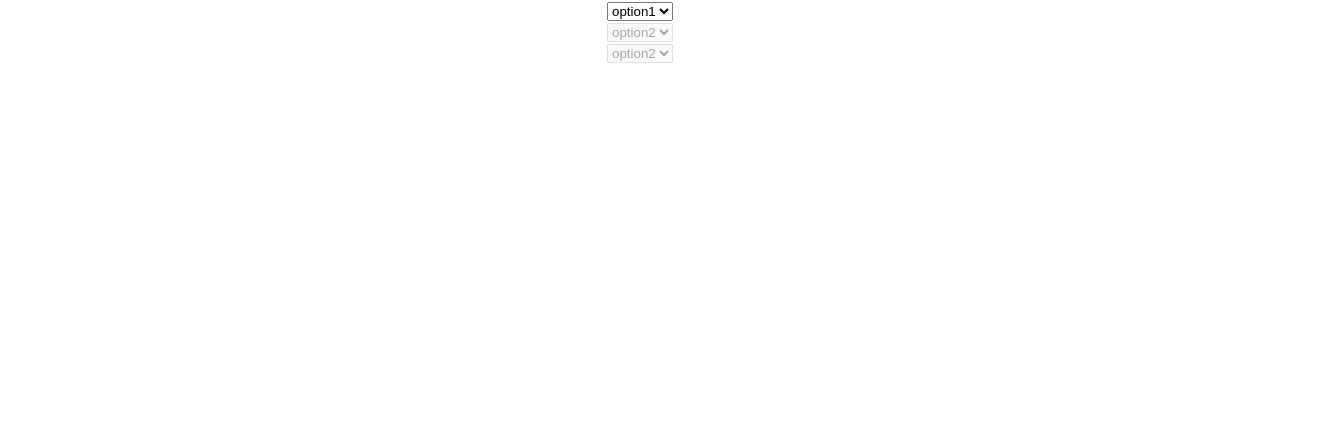
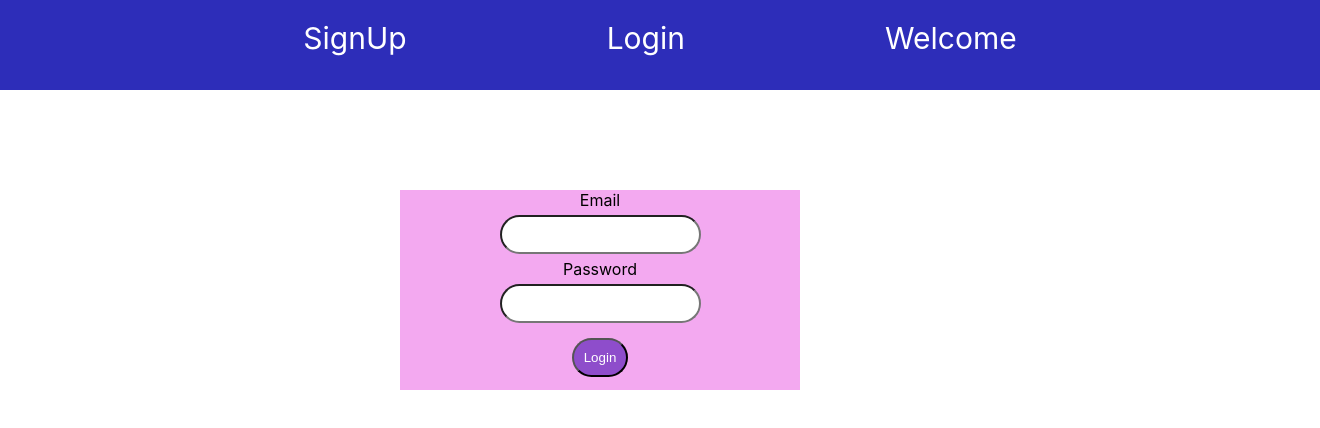
Before and after one commit to lallyk/assignments, a React (Create React App) app: page /login in a window 1280 px wide. Shown: the top 428 px of the page, 1320 px wide, since content can reach past the window. Built offline with nearby package versions, Linux system fonts and the light colour scheme.

Commit message:
final commit

```diff
--- a/src/App.js
+++ b/src/App.js
@@ -1,72 +1,34 @@
+import React from 'react';
+import './App.css';
+import SignUp from './SignUp';
+import LoginForm from './LoginForm';
+import {Route,Switch,Redirect} from 'react-router-dom';
+import Header from './Header';
+import Welcome from './Welcome';
 
-import './App.css';
-import React,{useState} from 'react';
 function App() {
-  const options = ["option1", "option2", "option3"];
-  const [selected1, setSelected1] = useState(options[0]);
-  const [selected2, setSelected2] = useState(options[0]);
-  const [selected3, setSelected3] = useState(options[0]);
+  const isloggedIn = localStorage.getItem('isLoggedIn') === 'true';
 
-  const handleChange1 = (event) => {
-    const { value } = event.target;
-    setSelected1(value);
-    setSelected2(value === "option1" ? options[0] : selected2);
-    setSelected3(value === "option1" ? options[0] : selected3);
-  };
+  return(
+    <div>
+      <Header />
+      <Switch>
+        <Route path="/signup">
+          <SignUp />
+        </Route>
+        <Route path="/login">
+          <LoginForm />
+        </Route>
+        <Route path="/welcome">
+        {!isloggedIn && <Redirect to="/login" />}
+        {isloggedIn && <Welcome />}</Route>
 
-  const handleChange2 = (event) => {
-    setSelected2(event.target.value);
-  };
+      </Switch>
 
-  const handleChange3 = (event) => {
-    setSelected3(event.target.value);
-  };
+    </div>
 
-  return (
-    <div className="App">
-      <form>
-        <select value={selected1} onChange={handleChange1}>
-          {options.map((value) => (
-            <option value={value} key={value}>
-              {value}
-            </option>
-          ))}
-        </select>
-      </form>
-      <form>
-        <select
-          value={selected2}
-          onChange={handleChange2}
-          disabled={selected1 === options[0]}
-        >
-          {options.map(
-            (value) =>
-              value !== selected1 && (
-                <option value={value} key={value}>
-                  {value}
-                </option>
-              )
-          )}
-        </select>
-      </form>
-      <form>
-        <select
-          value={selected3}
-          onChange={handleChange3}
-          disabled={selected1 === options[0]}
-        >
-          {options.map(
-            (value) =>
-              value !== selected1 && (
-                <option value={value} key={value}>
-                  {value}
-                </option>
-              )
-          )}
-        </select>
-      </form>
-    </div>
-  );
+  )
+
 }
 
 export default App;
--- /dev/null
+++ b/src/Header.js
@@ -0,0 +1,15 @@
+import { NavLink } from "react-router-dom";
+import classes from './Header.module.css';
+const Header=()=>{
+return(
+    <div>
+      <header>
+    <nav>
+      <NavLink to="/signup">SignUp</NavLink>
+      <NavLink to="/login">Login</NavLink>
+      <NavLink to="/welcome">Welcome</NavLink>
+    </nav></header>
+    </div>
+  )
+}
+export default Header;
--- /dev/null
+++ b/src/Header.module.css
@@ -0,0 +1,18 @@
+header{
+    background-color: rgb(45, 45, 185);
+    color: white;
+    width:100%;
+    height:50px;
+    justify-content: space-between;
+    text-align:center;
+    padding: 20px;
+}
+a{
+    color:white;
+    justify-content: space-between;
+    padding:90px;
+    font-size: 30px;
+    text-decoration: none;
+    margin:10px;
+
+}
--- /dev/null
+++ b/src/LoginForm.js
@@ -0,0 +1,59 @@
+import React, { useRef} from "react";
+import { useHistory } from "react-router-dom";
+import classes from "./LoginForm.module.css";
+
+    const LoginForm = () => {
+      const email = useRef();
+      const password = useRef();
+      const history=useHistory();
+
+      const loginHandler = async (event) => {
+        event.preventDefault();
+        try {
+          const res = await fetch("https://identitytoolkit.googleapis.com/v1/accounts:signInWithPassword?key=AIzaSyD2EJRPXcBuyD70QslhVimHxf3tO_QB3h8", {
+            method: "POST",
+            body: JSON.stringify({
+              email: email.current.value,
+              password: password.current.value,
+              returnSecureToken: true,
+            }),
+            headers: {
+              "Content-Type": "application/json",
+            },
+          });
+
+          const data = await res.json();
+
+          if (res.ok) {
+            console.log(data);
+            localStorage.setItem('isLoggedIn', 'true');
+            history.push('/welcome');
+
+          } else {
+            throw new Error(data.error.message);
+          }
+        } catch (err) {
+          alert(err.message);
+        }
+      };
+
+      return (
+        <div >
+          <form className={classes.container} onSubmit={loginHandler}>
+            <center>
+            <label htmlFor="email">Email</label>
+            <div>
+            <input id="email" type="email" ref={email} /></div>
+            <label htmlFor="password">Password</label>
+            <div><input id="password" type="password" ref={password} /></div>
+            <div>
+              <button type="submit">
+                Login
+              </button>
+            </div></center>
+          </form>
+        </div>
+      );
+    };
+
+    export default LoginForm;
--- /dev/null
+++ b/src/LoginForm.module.css
@@ -0,0 +1,23 @@
+form{
+    background-color: rgb(243, 169, 240);
+    width: 400px;
+    height: 200px;
+    margin:100px 200px 200px 400px;
+}
+label{
+    text-align: center;
+    padding:10px;
+}
+input{
+    border-radius: 20px;
+    padding:10px;
+    margin:5px;
+}
+button{
+    border-radius: 20px;
+    padding:10px;
+    margin:10px;
+    color:white;
+    background-color: rgb(142, 77, 203);
+
+}
--- /dev/null
+++ b/src/SignUp.js
@@ -0,0 +1,55 @@
+import React, { useRef} from "react";
+import classes from "./SignUp.module.css";
+
+    const SignUp = () => {
+      const email = useRef();
+      const password = useRef();
+
+      const signupHandler = async (event) => {
+        event.preventDefault();
+        try {
+          const res = await fetch("https://identitytoolkit.googleapis.com/v1/accounts:signUp?key=AIzaSyD2EJRPXcBuyD70QslhVimHxf3tO_QB3h8", {
+            method: "POST",
+            body: JSON.stringify({
+              email: email.current.value,
+              password: password.current.value,
+              returnSecureToken: true,
+            }),
+            headers: {
+              "Content-Type": "application/json",
+            },
+          });
+
+          const data = await res.json();
+
+          if (res.ok) {
+            localStorage.setItem('isLoggedIn', 'true');
+            console.log(data);
+          } else {
+            throw new Error(data.error.message);
+          }
+        } catch (err) {
+          alert(err.message);
+        }
+      };
+
+      return (
+        <div >
+          <form  className={classes.container} onSubmit={signupHandler}>
+            <center>
+              <div>
+            <label htmlFor="email">Email</label></div>
+            <input id="email" type="email" ref={email} />
+            <div><label htmlFor="password">Password</label></div>
+            <input id="password" type="password" ref={password} />
+            <div>
+              <button type="submit">
+                SignUp
+              </button>
+            </div></center>
+          </form>
+        </div>
+      );
+    };
+
+    export default SignUp;
--- /dev/null
+++ b/src/SignUp.module.css
@@ -0,0 +1,23 @@
+.container{
+    background-color: rgb(124, 218, 154);
+    width: 400px;
+    height: 200px;
+    margin:100px 200px 200px 400px;
+}
+label{
+    text-align: center;
+    padding:10px;
+}
+input{
+    border-radius: 20px;
+    padding:10px;
+    margin:5px;
+}
+button{
+    border-radius: 20px;
+    padding:10px;
+    margin:10px;
+    color:white;
+    background-color: rgb(142, 77, 203);
+
+}
--- /dev/null
+++ b/src/Welcome.js
@@ -0,0 +1,17 @@
+
+import { useHistory } from "react-router-dom";
+const Welcome=()=>{
+    const history=useHistory();
+    const handleLogout = () => {
+        localStorage.removeItem('isLoggedIn');
+        history.push('/login');
+      }
+    return(
+        <div>
+            <center>
+            <h1>Hello World!</h1>
+            <button onClick={handleLogout}>LogOut</button></center>
+        </div>
+    )
+}
+export default Welcome;
--- a/src/index.js
+++ b/src/index.js
@@ -3,12 +3,14 @@ import ReactDOM from 'react-dom/client';
 import './index.css';
 import App from './App';
 import reportWebVitals from './reportWebVitals';
+import { BrowserRouter } from 'react-router-dom';
 
 const root = ReactDOM.createRoot(document.getElementById('root'));
 root.render(
+  <BrowserRouter>
   <React.StrictMode>
     <App />
-  </React.StrictMode>
+  </React.StrictMode></BrowserRouter>
 );
 
 // If you want to start measuring performance in your app, pass a function
```
Also changed, not shown: src/NormalFunction.js (added, +18 -0 lines), src/useState.js (added, +16 -0 lines).
